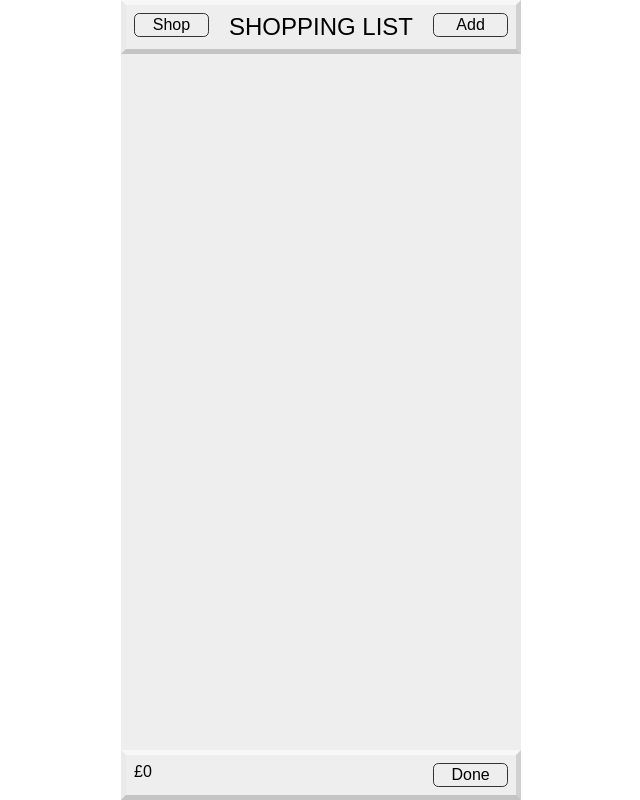
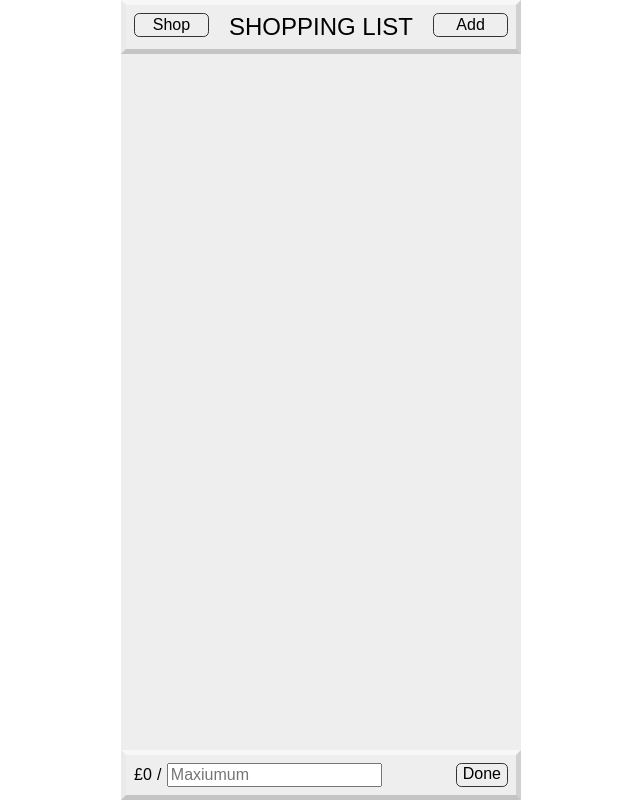
Before and after one commit to greg-skinner/shopping, a React (Vite) app: page / in a window 1280 px wide. Both pictures are taken after a click on the button "Edit". Shown: the whole page, without its empty margins (319-959 px from the left). Built offline with nearby package versions, Linux system fonts and the light colour scheme.

Commit message:
Add price cap, and warning when it's exceeded

```diff
--- a/src/components/priceControl/priceControl.module.scss
+++ b/src/components/priceControl/priceControl.module.scss
@@ -1,7 +1,15 @@
 @use '../../styles/variables.scss';
 
 .price {
-  .warn {
+  display: flex;
+  flex-direction: row;
+  align-items: center;
+
+  &.warn {
     color: variables.$pin-highlight;
   }
+
+  .divider {
+    padding: 0 variables.$ui-border;
+  }
 }
--- a/src/components/priceControl/priceControl.tsx
+++ b/src/components/priceControl/priceControl.tsx
@@ -3,18 +3,68 @@ import * as React from 'react';
 import { useList } from '../../appProvider';
 
 import styles from './priceControl.module.scss';
+import classnames from 'classnames';
 
 export interface IPriceControlProps {
   editMode: boolean;
 }
 
+export const PRICECAP_STORAGE_KEY = 'max-price';
+
 export const PriceControl: React.FC<IPriceControlProps> = ({ editMode }) => {
   const { shoppingList } = useList();
+  const priceRef = React.useRef<HTMLInputElement>(null);
+  const [priceCap, setPriceCap] = React.useState<number>();
+
+  React.useEffect(() => {
+    const findPrice = localStorage.getItem(PRICECAP_STORAGE_KEY);
+    try {
+      if (findPrice && !Number.isNaN(parseInt(findPrice!, 10))) {
+        setPriceCap(parseInt(findPrice!, 10));
+      }
+    } catch (e) {
+      // NOP
+    }
+  });
+
+  const update = () => {
+    const findPrice = priceRef.current?.value;
+    try {
+      if (findPrice && !Number.isNaN(parseInt(findPrice!, 10))) {
+        setPriceCap(parseInt(findPrice!, 10));
+        localStorage.setItem(PRICECAP_STORAGE_KEY, findPrice);
+      }
+    } catch (e) {
+      // NOP
+    }
+  };
 
   const basketTotal = shoppingList.reduce<number>(
     (prev, curr) => prev + curr.price * curr.quantity,
     0
   );
 
-  return <div className={styles.content}>£{basketTotal}</div>;
+  return (
+    <div
+      className={classnames(styles.price, {
+        [styles.warn]: priceCap !== undefined && basketTotal > priceCap,
+      })}
+    >
+      £{basketTotal}
+      {!editMode && priceCap !== undefined && ` / £${priceCap}`}
+      {editMode && (
+        <>
+          <div className={styles.divider}>/</div>
+          <input
+            ref={priceRef}
+            type="number"
+            placeholder="Maxiumum"
+            className={styles.input}
+            defaultValue={priceCap}
+            onChange={update}
+          ></input>
+        </>
+      )}
+    </div>
+  );
 };
--- a/src/pages/home/home.tsx
+++ b/src/pages/home/home.tsx
@@ -4,12 +4,12 @@ import { AddGrocery } from '@components/addGrocery';
 import { Button } from '@components/button';
 import { GroceryDisplay } from '@components/groceryDisplay';
 import { ListDisplay } from '@components/listDisplay';
+import { PriceControl } from '@components/priceControl';
 
 import { useGroceries, useList } from '../../appProvider';
 
 import styles from './home.module.scss';
 import classNames from 'classnames';
-import { PriceControl } from '@components/priceControl';
 
 export interface IHomeProps {}
 
```
